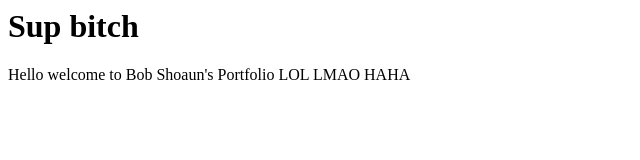
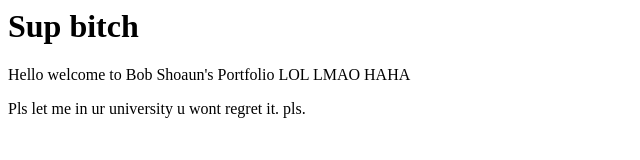
Before and after one commit to BobShoaun/Portfolio, a plain HTML site: page index.html in a window 1280 px wide. Shown: the whole page, without its empty margins (0-640 px from the left). Drawn offline with Linux system fonts and the light colour scheme.

Commit message:
Update index.html

```diff
--- a/index.html
+++ b/index.html
@@ -3,4 +3,5 @@
 </head>
 <body>
   <p> Hello welcome to Bob Shoaun's Portfolio LOL LMAO HAHA </p>
+  <p> Pls let me in ur university u wont regret it. pls.</p>
 </body>
```
